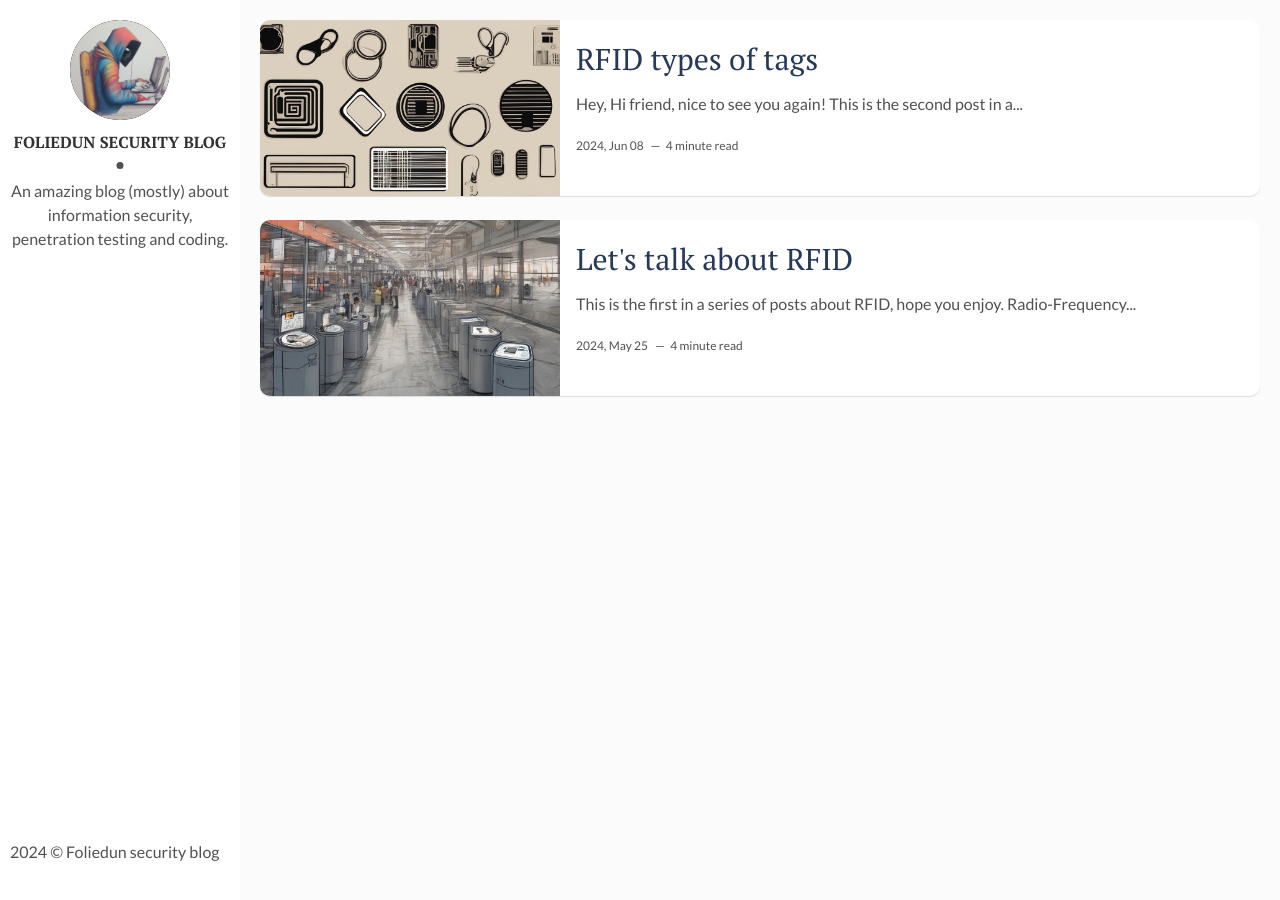
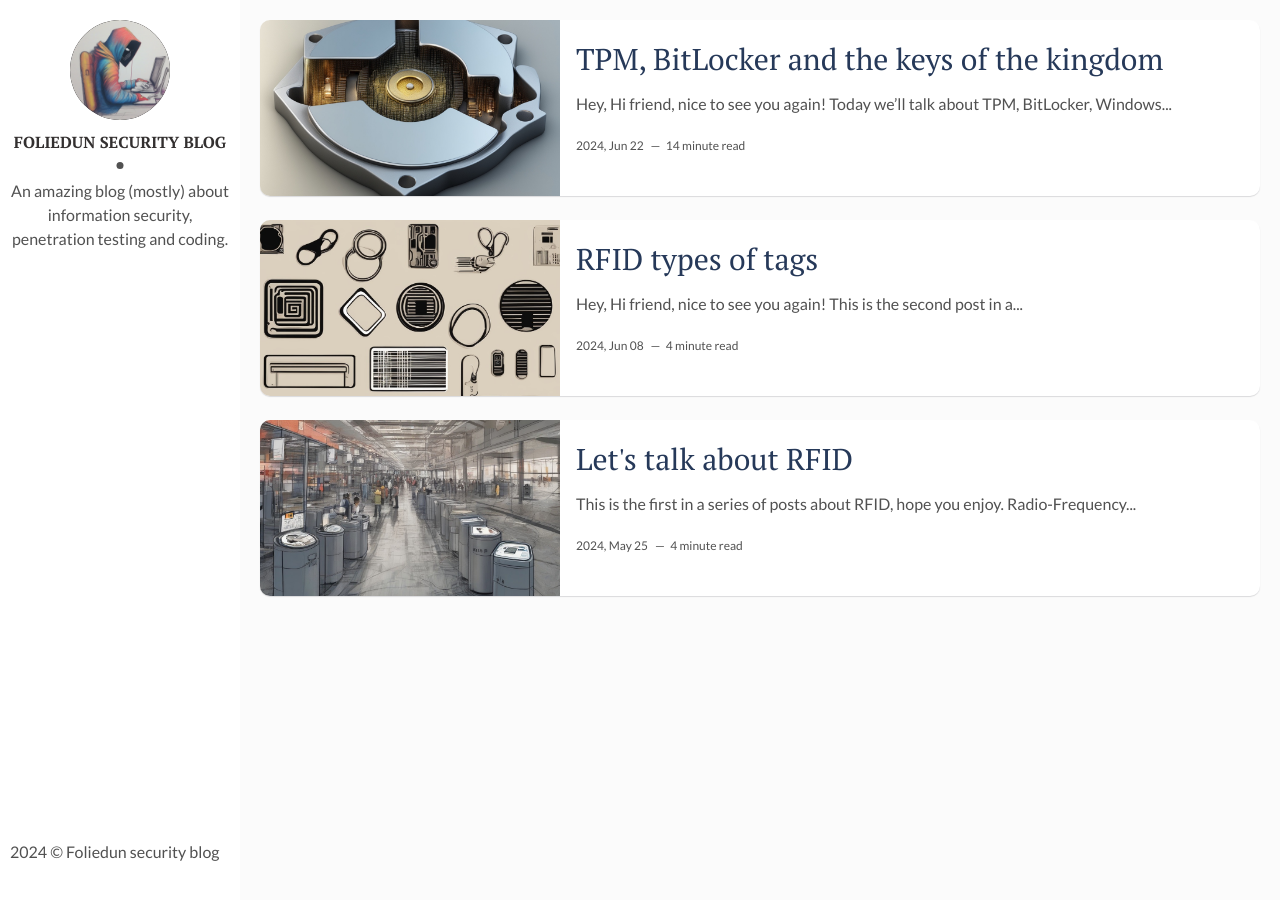
Before and after one commit to foliedun/foliedun.github.io, a Jekyll site: the page built from index.html, in a window 1280 px wide. Built offline with Jekyll 4.4.1, drawn with Linux system fonts in a browser that asks for light colours; the list of posts is cut into pages by our own code; a file with an impossible date is left out.

Commit message:
Update 2024-06-22-bypassing-bitlocker-windows-full-disk-encryption.markdown

```diff
--- a/_posts/2024-06-22-bypassing-bitlocker-windows-full-disk-encryption.markdown
+++ b/_posts/2024-06-22-bypassing-bitlocker-windows-full-disk-encryption.markdown
@@ -1,7 +1,7 @@
 ---
 layout: post
 title: TPM, BitLocker and the keys of the kingdom
-date: 2024-xx-xx 10:00:00 +0000
+date: 2024-06-22 10:00:00 +0000
 description: Today we'll learn about TPM, BitLocker, Windows full disk encryption and how to steal the keys of the kingdom. Based on the work of Henri Nurmi.
 img: bitlocker/cover.jpg
 fig-caption:   # Add figcaption (optional)
```
